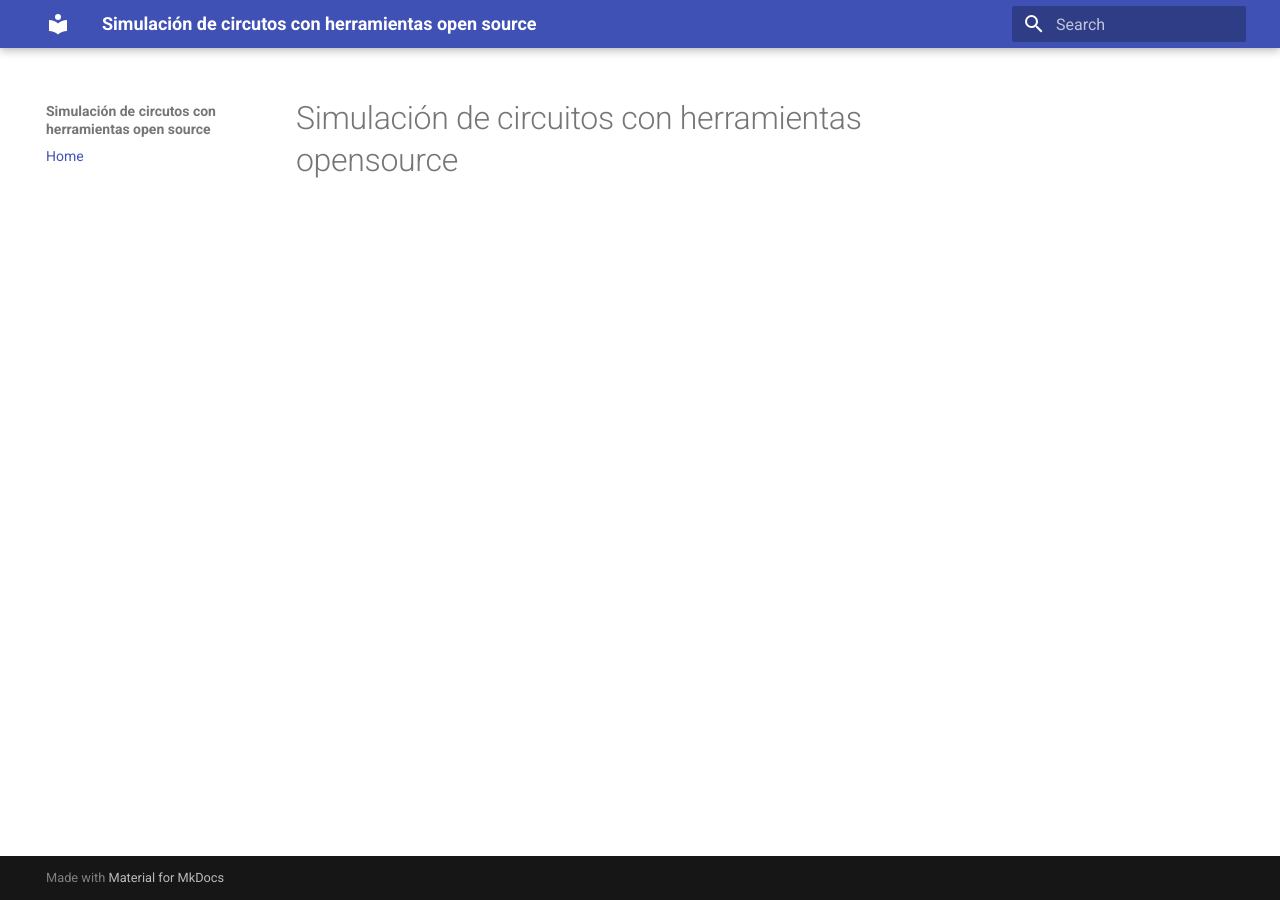
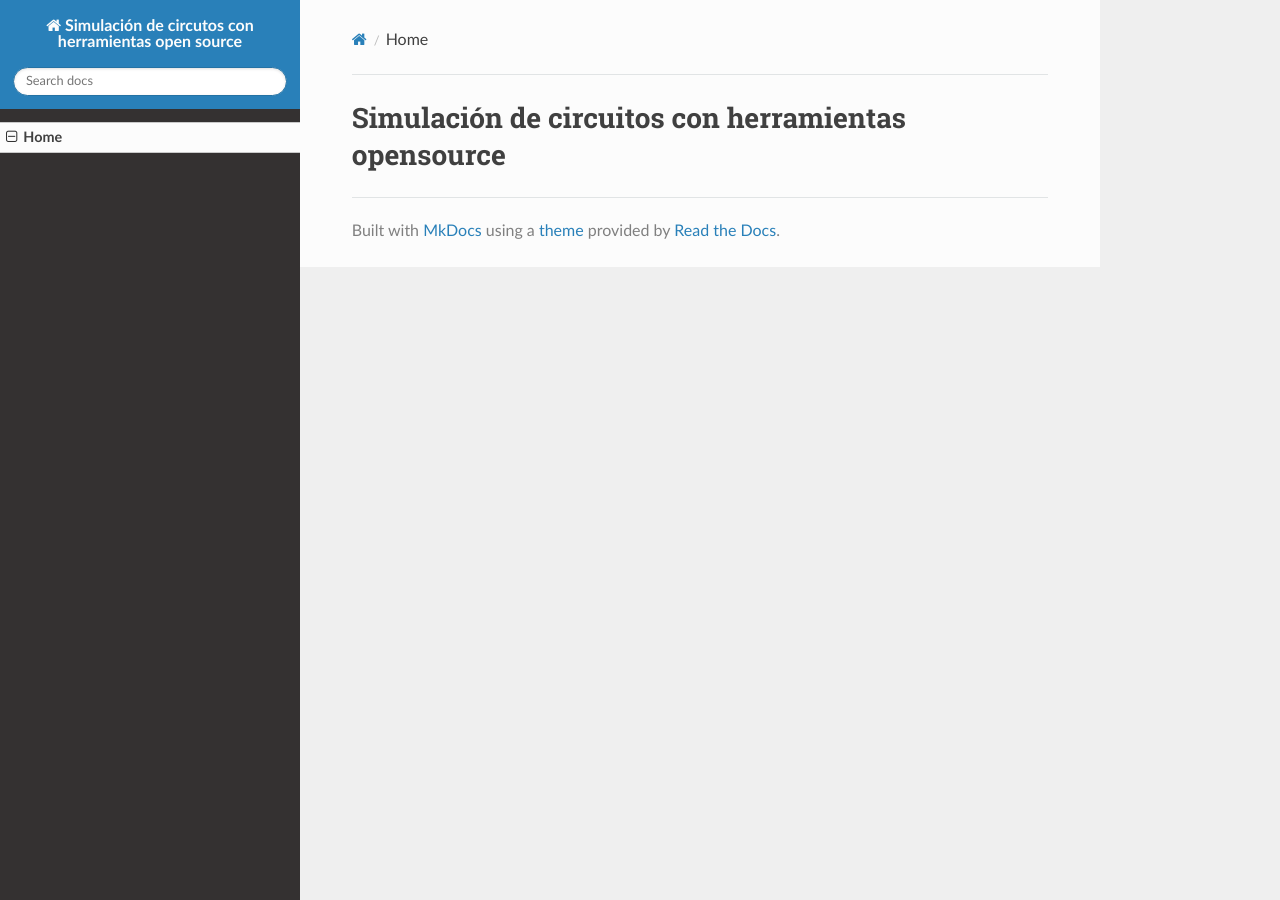
Before and after one commit to johnnycubides/circuit-simulators-opensource, an MkDocs documentation site: the page built from docs/index.md, in a window 1280 px wide. Built offline with MkDocs 1.6.1, drawn with Linux system fonts in a browser that asks for light colours.

Commit message:
update docs

```diff
--- a/mkdocs.yml
+++ b/mkdocs.yml
@@ -10,10 +10,10 @@ plugins:
 #  - pdf-export:
 #      combined: true
 
-lang: es
+# lang: es
 
 theme:
-  name: 'material' # 'mkdocs' 'material'
+  name: 'readthedocs' # 'mkdocs' 'material'
   highlightjs: false # true/false false para prueba sin internet
   hljs_languages:
     - javascript
```
